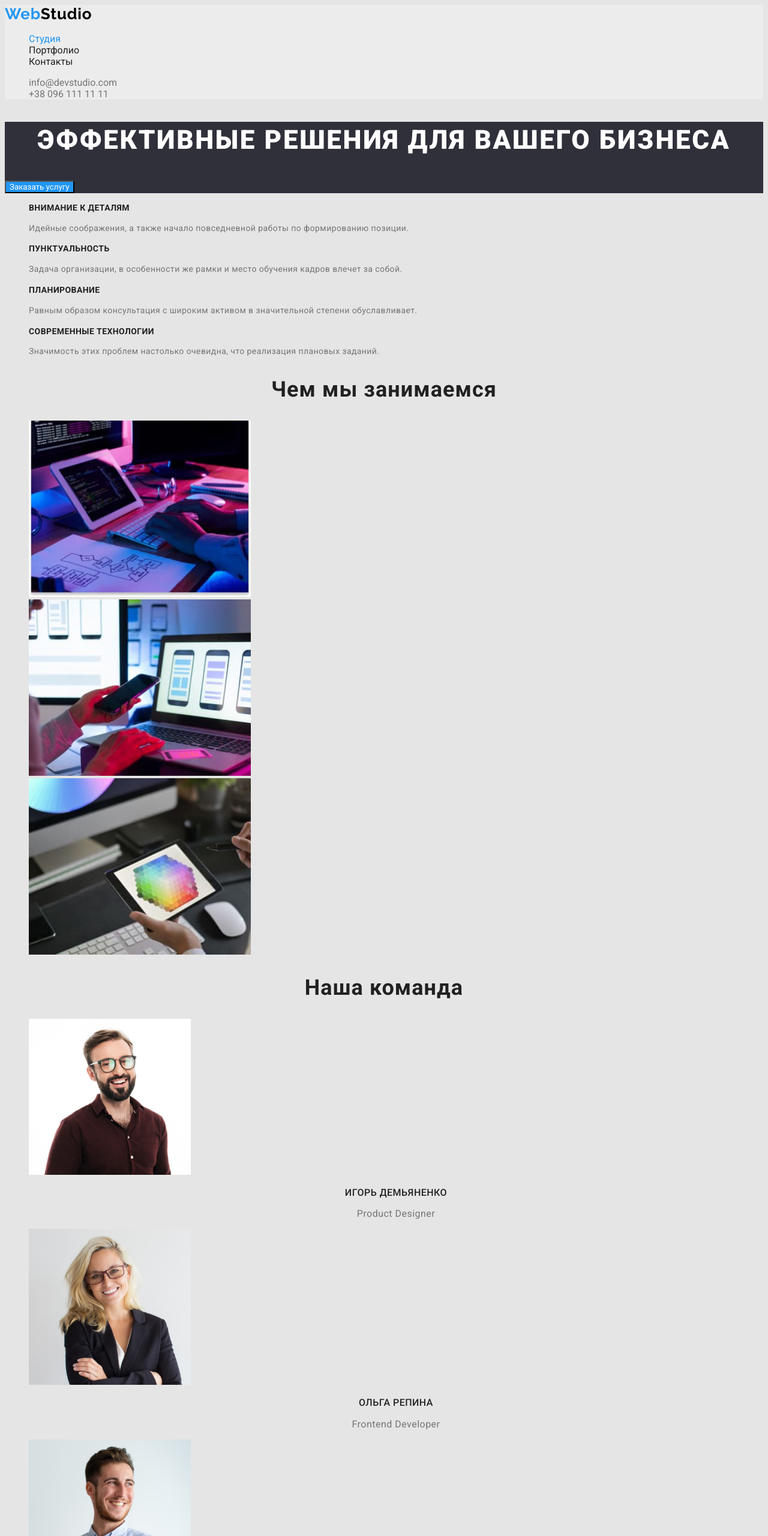
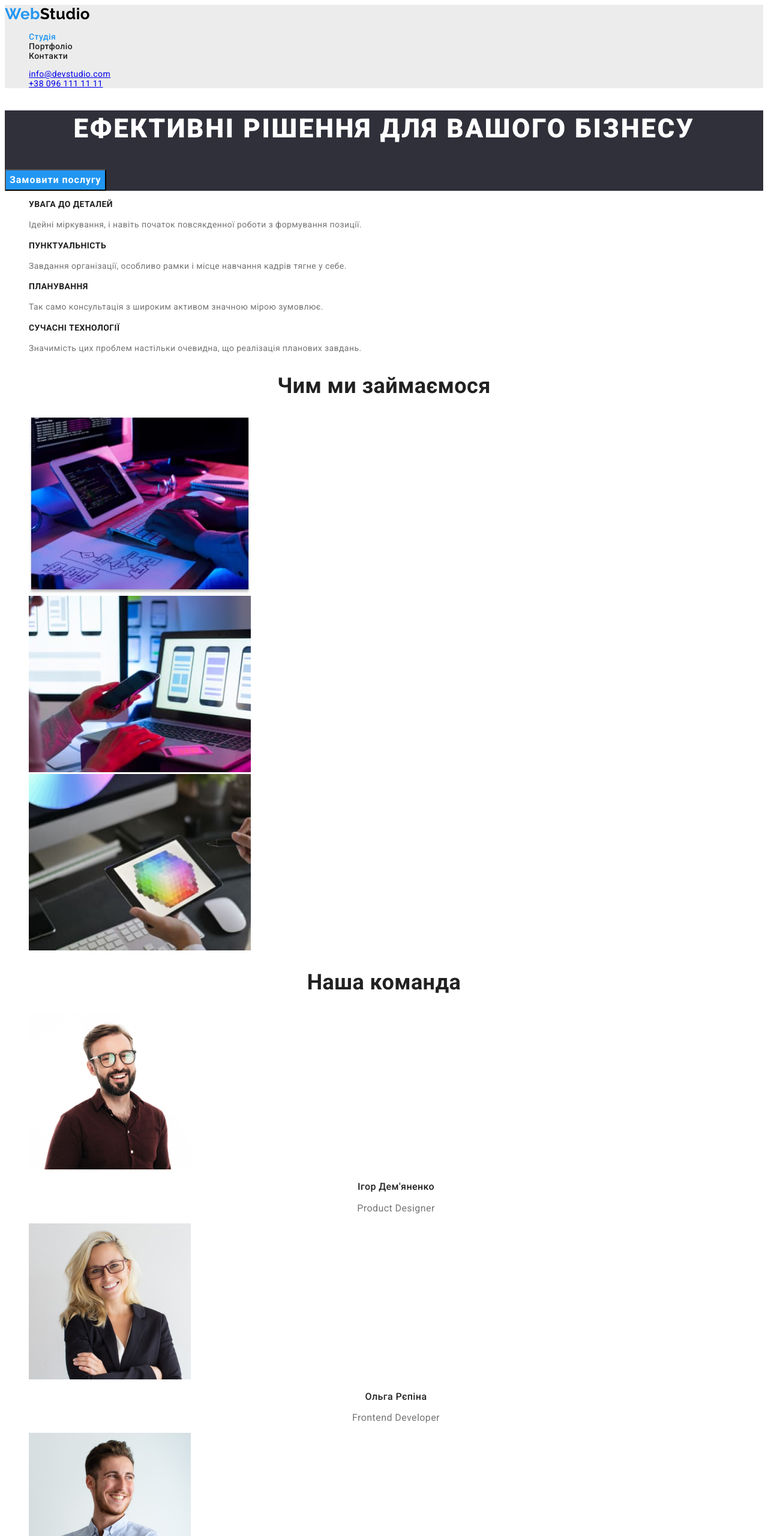
Before and after one commit to EllaKunytska/goit-markup-hw-02, a plain HTML site: page index.html in a window 1280 px wide. Shown: the top 2560 px of the page at 60% size. Drawn offline with Linux system fonts and the light colour scheme.

Commit message:
hw-2 with edits

```diff
--- a/index.html
+++ b/index.html
@@ -1,5 +1,5 @@
 <!DOCTYPE html>
-<html lang="ru">
+<html lang="ua">
 <head>
     <meta charset="UTF-8">
     <meta http-equiv="X-UA-Compatible" content="IE=edge">
@@ -17,9 +17,9 @@
         <nav>
             <a href="index.html" class="logo"><span class="logo-web">Web</span>Studio</a>
             <ul class="site-nav list">
-                <li><a href="" class="link current">Студия</a></li>
-                <li><a href="portfolio.html" class="link">Портфолио</a></li>
-                <li><a href="" class="link">Контакты</a></li>
+                <li><a href="" class="link current">Студія</a></li>
+                <li><a href="portfolio.html" class="link">Портфоліо</a></li>
+                <li><a href="" class="link">Контакти</a></li>
             </ul>
         </nav>
         <ul class="list contacts">
@@ -31,35 +31,35 @@
 
     <main>
 <section class="hero">
-    <h1 class="hero-title">Эффективные решения для вашего бизнеса</h1>
-    <button type="button" class="btn cursor">Заказать услугу</button>
+    <h1 class="hero-title">Ефективні рішення для вашого бізнесу</h1>
+    <button type="button" class="btn cursor">Замовити послугу</button>
 </section>
 <section>
 
-    <h2 hidden>Преимущества</h2>
+    <h2 hidden>Переваги</h2>
     <ul class="list">
         <li>
-            <h3 class="title">Внимание к деталям</h3>
+            <h3 class="title">УВАГА ДО ДЕТАЛЕЙ</h3>
             <p class="text">
-                Идейные соображения, а также начало повседневной работы по формированию позиции.
+                Ідейні міркування, і навіть початок повсякденної роботи з формування позиції.
             </p>
         </li>
         <li>
-            <h3 class="title">Пунктуальность</h3>
-            <p class="text">Задача организации, в особенности же рамки и место обучения кадров влечет за собой.</p>
+            <h3 class="title">ПУНКТУАЛЬНІСТЬ</h3>
+            <p class="text">Завдання організації, особливо рамки і місце навчання кадрів тягне у себе.</p>
         </li>
         <li>
-            <h3 class="title">Планирование</h3>
-            <p class="text">Равным образом консультация с широким активом в значительной степени обуславливает.</p>
+            <h3 class="title">ПЛАНУВАННЯ</h3>
+            <p class="text">Так само консультація з широким активом значною мірою зумовлює.</p>
         </li>
         <li>
-            <h3 class="title">Современные технологии</h3>
-        <p class="text">Значимость этих проблем настолько очевидна, что реализация плановых заданий.</p>
+            <h3 class="title">СУЧАСНІ ТЕХНОЛОГІЇ</h3>
+        <p class="text">Значимість цих проблем настільки очевидна, що реалізація планових завдань.</p>
     </li>
     </ul>
 </section>
     <section>
-        <h2 class="secondary-title">Чем мы занимаемся</h2>
+        <h2 class="secondary-title">Чим ми займаємося</h2>
         <ul class="list">
             <li><img src="./images/box1.jpg" alt="Верстальщик размечает страницу" width="370" height="294"></li>
             <li><img src="./images/box2.jpg" alt="Настройка корректного отображения страницы на мобильном" width="370" height="294"></li>
@@ -70,34 +70,34 @@
         <h2 class="secondary-title">Наша команда</h2>
         <ul class="list team">
             <li>
-                <img src="./images/foto1.jpg" alt="Игорь Демьяненко" width="270" height="260">
-                <h3 class="title">Игорь Демьяненко</h3>
+                <img src="./images/foto1.jpg" alt="Ігор Дем'яненко" width="270" height="260">
+                <h3 class="title">Ігор Дем'яненко</h3>
                 <p class="text">Product Designer</p>
             </li>
             <li>
-                <img src="./images/foto2.jpg " alt="Ольга Репина" width="270" height="260">
-                <h3 class="title">Ольга Репина</h3>
+                <img src="./images/foto2.jpg " alt="Ольга Рєпіна" width="270" height="260">
+                <h3 class="title">Ольга Рєпіна</h3>
                 <p class="text">Frontend Developer</p>
             </li>
             <li>
-                <img src="./images/foto3.jpg" alt="Николай Тарасов" width="270" height="260">
-                <h3 class="title">Николай Тарасов</h3>
+                <img src="./images/foto3.jpg" alt="Микола Тарасов" width="270" height="260">
+                <h3 class="title">Микола Тарасов</h3>
                 <p class="text">Marketing</p>
             </li>
             <li>
-                <img src="./images/foto4.jpg" alt="Михаил Ермаков" width="270" height="260">
-                <h3 class="title">Михаил Ермаков</h3>
+                <img src="./images/foto4.jpg" alt="Михайло Єрмаков" width="270" height="260">
+                <h3 class="title">Михайло Єрмаков</h3>
                 <p class="text">UI Designer</p>
             </li>
         </ul>
     </section>
     </main>
     <footer class="footer">
-        <a href="./index.html" class="logo"><span class="logo-web">Web</span> <span class="logo-studio">Studio</span></a>
+        <a href="./index.html" class="logo"><span class="logo-web">Web</span><span class="logo-studio">Studio</span></a>
 <address>
 <ul class="list addr">
     <li>
-        <a href="https://goo.gl/maps/SSTRhMPDQCe36pUe9" target="_blank" rel="noopener noreferrer" class="item item-color">г. Киев, пр-т Леси Украинки, 26</a>
+        <a href="https://goo.gl/maps/SSTRhMPDQCe36pUe9" target="_blank" rel="noopener noreferrer" class="item map">м. Київ, пр-т Лесі Українки, 26</a>
     </li>
     <li>
         <a href="mailto:info@example.com" class="item">info@example.com</a>
--- a/styles/styles.css
+++ b/styles/styles.css
@@ -18,27 +18,37 @@
     --main-text-color: #757575;
     --title-text-color: #212121;
     --accent-color: #2196F3;
-    --btn-color: #2196F3;
-    --bcg-color: #E5E5E5;
+    --bcg-color: #fff;
+    --bcg-header: #ECECEC;
+    --logo-color: #000000;
+    --hero-bcg: rgba(47, 48, 58, 1);
+    --white-text: #FFFFFF;
+    --btn-hover: #188CE8;
+    --bcg-footer: #2F303A;
+    --adr-color: rgba(255, 255, 255, 0.6);
+    --bcg-filter:#F5F4FA;
+
+
 }
 body {
     background-color: var(--bcg-color);
     font-family: Roboto, sans-serif;
     color: var(--main-text-color);
+    letter-spacing: 0.03em;
+    font-size: 14px;
 
 }
 /* хэдер */
 .header {
-    background-color: #ECECEC;
+    background-color: var(--bcg-header);
 }
 .logo {
-    color: #000000;
+    color: var(--logo-color);
     font-family: Raleway;
     font-style: normal;
     font-weight: 700;
     font-size: 26px;
     line-height: 1.2;
-    letter-spacing: 0.03em;
     text-decoration: none;
 
 }
@@ -50,6 +60,7 @@ body {
 }
 .site-nav .link {
     color: var(--title-text-color);
+    font-weight:500;
 }
 .site-nav .link:hover,
 .site-nav .link:focus {
@@ -58,21 +69,23 @@ body {
 .site-nav .link.current{
     color: var(--accent-color);
 }
- .contacts .item {
+ .contacts>.item {
     text-decoration: none;
     color: var(--main-text-color);
+    font-weight: 500;
+    letter-spacing: 0.02em;
+    line-height: 1.2;
  }
- .contacts .item:hover,
- .contacts .item:focus {
+ .contacts>.item:hover,
+ .contacts>.item:focus {
     color: var(--accent-color);
  }
 /* main */
 .hero{
-    background-color:rgba(47, 48, 58, 1);
+    background-color: var(--hero-bcg);
 }
 .hero-title{
-    color: #FFFFFF;
-    font-family: 'Roboto';
+    color: var(--white-text);
     font-weight: 900;
     font-size: 44px;
     line-height: 1.4;
@@ -82,80 +95,73 @@ body {
 }
 .btn {
     font-family: inherit;
-    color: #FFFFFF;
-    background-color: var(--btn-color);
+    color: var(--white-text);
+    background-color: var(--accent-color);
+    font-style: normal;
+    font-weight: 700;
+    font-size: 16px;
+    line-height: 1.9;
+    display: flex;
+    align-items: center;
+    text-align: center;
+    letter-spacing: 0.06em;
 }
 
 .btn:hover {
-    background-color: #188CE8;
+    background-color: var(--btn-hover);
+}
+/* нижче залишила розмір шрифта, бо селектор h3 міняє, вірно? */
+.list .title{
+    font-size: 14px;
+    line-height: 1.2;
+    text-transform: uppercase;
+    color: var(--title-text-color);
 }
 
-.list .title{
-    font-family: 'Roboto';
-    font-size: 14px;
-    line-height: 1.2;
-    letter-spacing: 0.03em;
-    text-transform: uppercase;
-    color: #212121;
-}
 .list .text{
-    font-family: 'Roboto';
-    font-size: 14px;
     line-height: 1.7;
-    letter-spacing: 0.03em;
-    color: #757575;
+    color: var(--main-text-color);
 }
 .secondary-title {
-    font-family: 'Roboto';
     font-size: 36px;
     line-height: 1.2;
     text-align: center;
-    letter-spacing: 0.03em;
-     color: #212121;
+     color: var(--title-text-color);
 }
 .team .title{
-    font-family: 'Roboto';
     font-weight: 500;
     font-size: 16px;
     line-height: 1.2;
     text-align: center;
-    letter-spacing: 0.03em;
-    color: #212121;
+    color: var(--title-text-color);
+    text-transform: capitalize;
 }
 .team .text{
-    font-family: 'Roboto';
     font-size: 16px;
     line-height: 1.2;
     text-align: center;
-    letter-spacing: 0.03em;
-    color: #757575;
+    color: var(--main-text-color);
 }
  /* футер */
  .footer {
-    background-color: #2F303A;;
+    background-color: var(--bcg-footer);
  }
  .logo-studio {
-    color: #FFFFFF;
+    color: var(--white-text)
  }
 .addr .item {
     text-decoration: none;
-    color: rgba(255, 255, 255, 0.6);
-    font-family: 'Roboto';
+    color: var(--adr-color);
     font-style: normal;
-    font-size: 14px;
     line-height: 1.8;
-    letter-spacing: 0.03em;
 }
-
 .addr .item:hover,
 .addr .item:focus {
 color: var(--accent-color);
 }
-.addr .item-color {
-    color: #FFFFFF;
+.addr .map {
+    color: var(--white-text);
 }
-
-
 /*Стр Портфолио */
 
 .filter{
@@ -165,30 +171,28 @@ color: var(--accent-color);
     line-height: 1.6;
     text-align: center;
     letter-spacing: 0.03em;
-     color: #212121;
-    background: #F5F4FA;
+     color: var(--title-text-color);
+    background: var(--bcg-filter);
     border-radius: 4px;
 }
 .filter:hover,
 .filter:focus {
-    background: #2196F3;
+    background: var(--accent-color);
 }
 .cursor {
     cursor: pointer;
 }
 .project .title{
-    font-family: 'Roboto';
     font-size: 18px;
     line-height: 2;
     letter-spacing: 0.06em;
-    color: #212121;
+    color: var(--title-text-color);
+    text-transform: capitalize;
 }
 .project .text{
-font-family: 'Roboto';
 font-size: 16px;
 line-height: 1.9;
-letter-spacing: 0.03em;
-color: #757575;
+color: var(--main-text-color);
 }
 .list .link{
     text-decoration: none;
```
Also changed, not shown: portfolio.html (+17 -18 lines).
